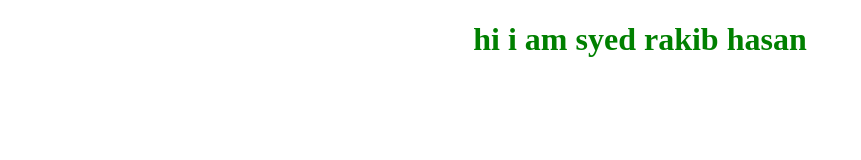
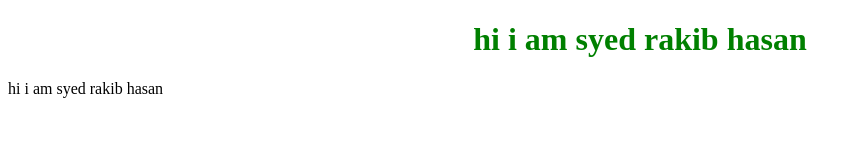
Before and after one commit to rakib3719/plan-plan, a plain HTML site: page index.html in a window 1280 px wide. Shown: the whole page, without its empty margins (0-861 px from the left). Drawn offline with Linux system fonts and the light colour scheme.

Commit message:
Update index.html

```diff
--- a/index.html
+++ b/index.html
@@ -9,5 +9,8 @@
 </head>
 <body>
     <h1>hi i am syed rakib hasan</h1>
+    <p> hi i am syed rakib hasan
+
+    </p>
 </body>
 </html>
```
